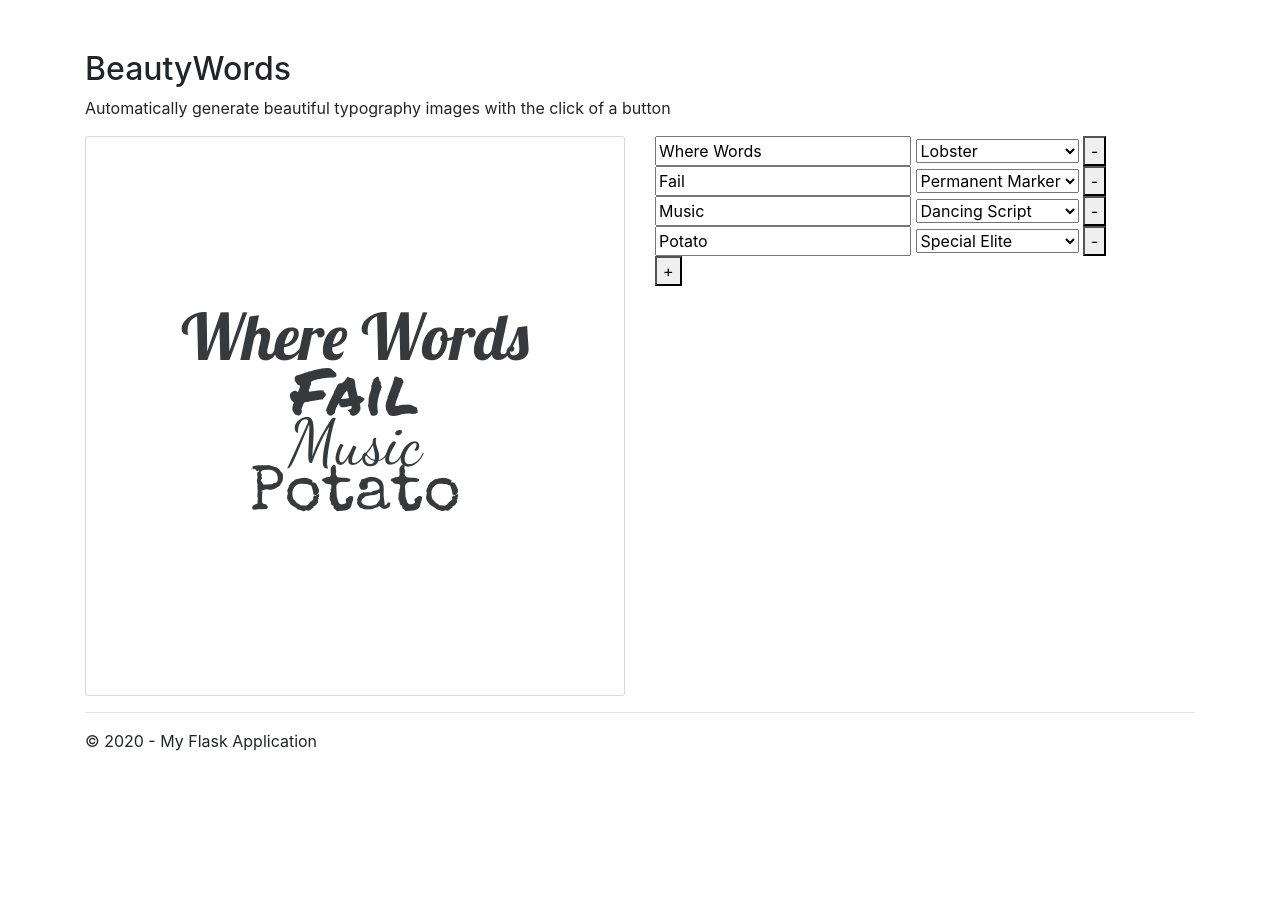
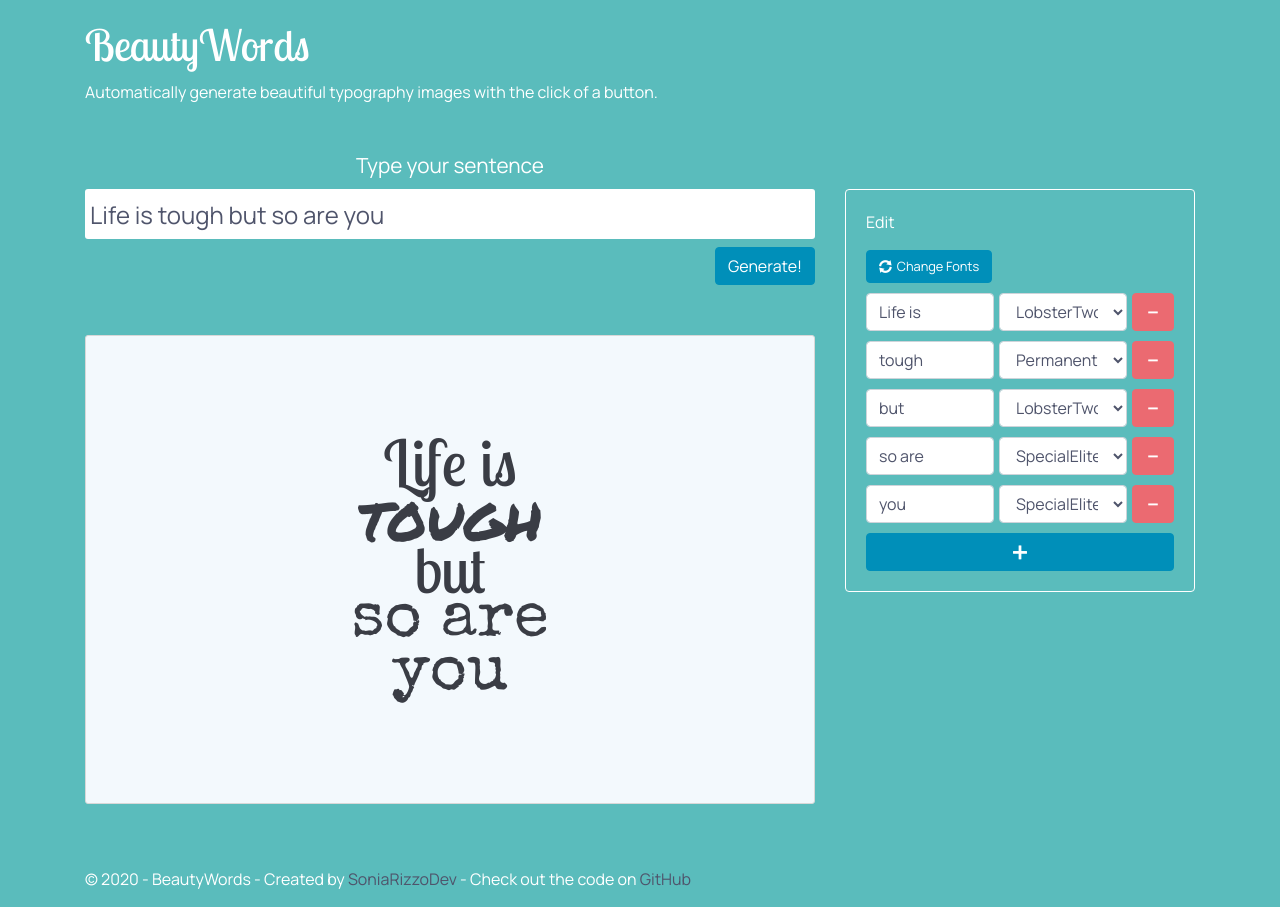
Before and after one commit to soniarizzodev/BeautyWords, a Flask app: page / in a window 1280 px wide. Before the commit the page ends 751 px from the top, so only its background shows below. Run offline with Flask 2, Linux system fonts and the light colour scheme; some libraries are stand-ins or nearby versions.

Commit message:
:bug: Fixed splitting algorithm :sparkles: Assign random fonts :sparkles: Styling

```diff
--- a/webapp/static/content/site.css
+++ b/webapp/static/content/site.css
@@ -2,26 +2,52 @@
     --font-size:4rem;
 }
 
+*{
+    box-sizing:border-box;
+}
+
+html{
+    height:100%;
+}
+
 body {
-    padding-top: 50px;
+    padding-top: 20px;
     padding-bottom: 20px;
+    font-family: 'Manrope', sans-serif;
+    background-color:#5abcbc;
+    color:#ffffff;
+    height:100%;
 }
 
 /* Set padding to keep content from hitting the edges */
 .body-content {
     padding-left: 15px;
     padding-right: 15px;
+    height:100%;
+    display:flex;
+    flex-direction:column;
+    justify-content:space-between;
 }
 
-/* Set width on the form input elements since they're 100% wide by default */
-input,
-select,
-textarea {
-    max-width: 280px;
+.separator{
+    display:block;
+    width:100%;
+    height:30px;
+}
+
+.separator div{
+    margin:20px auto;
+    height:1px;
+    width:200px;
+    background-color:#1e8f85a1;
 }
 
 .canvas{
-    height:70vh;
+    margin:50px 0 30px 0;
+    padding-top:100px;
+    padding-bottom:100px;
+    padding-left:5%;
+    padding-right:5%;
     font-size:var(--font-size);
     border:1px solid #d8d8d8;
     border-radius:3px;
@@ -29,12 +55,128 @@ textarea {
     flex-direction:column;
     justify-content:center;
     align-items:center;
+    background-color:#f3f9fd;
+    color:#272932;
 }
 
 .canvas p{
    margin:0;
    line-height:calc(var(--font-size) / 3 * 2.5);
    opacity:0.9;
+   width:100%;
+   word-wrap:break-word;
+   text-align:center;
+}
+
+label.big{
+    font-size:1.3rem;
+}
+
+.input-sentence{
+    display:block;
+    width:100%;
+    margin-bottom:.5rem;
+    padding:0 5px;
+    border-radius:3px;
+    border:none;
+    font-size:1.5rem;
+    color:#4f546b;
+}
+
+.controls{
+    padding-top:10px;
+}
+
+.controls .item{
+    display:flex;
+    flex-direction:row;
+    justify-content:space-evenly;
+    margin-bottom:10px;
+}
+
+.controls .item select{
+    display:inline-block;
+    color:#4f546b;
+    margin:0 5px;
+}
+
+.controls .item input{
+    display:inline-block;
+    color:#4f546b;
+}
+
+h2{
+    font-size:2.7rem;
+}
+
+.edit{
+    padding:20px;
+    border:1px solid #ffffff;
+    border-radius:.25rem;
+}
+
+.padding-bottom-2rem{
+    padding-bottom:3rem;
+}
+
+.btn.with-icon i{
+    padding-right:5px;
+}
+
+.btn-primary.full-width{
+    display:block;
+    width:100%;
+}
+
+.btn-primary.small{
+    font-size:0.8rem;
+}
+
+.btn-primary{
+    background-color:#008fb9;
+    border-color: #008fb9;
+}
+
+.btn-primary:hover {
+    background-color:#0081a7;
+    border-color: #0081a7;
+}
+
+.btn-primary:not(:disabled):not(.disabled).active, .btn-primary:not(:disabled):not(.disabled):active, .show>.btn-primary.dropdown-toggle {
+    background-color:#0081a7;
+    border-color: #0081a7;
+}
+
+.btn-primary.focus, .btn-primary:focus {
+    background-color:#0081a7;
+    border-color: #0081a7;
+}
+
+.btn-red{
+    background-color:#eb6a71;
+    border-color: #eb6a71;
+    color:white;
+}
+
+.btn-red:hover {
+    background-color:#df585e;
+    border-color: #df585e;
+    color:white;
+}
+
+.btn-red:not(:disabled):not(.disabled).active, .btn-red:not(:disabled):not(.disabled):active, .show>.btn-red.dropdown-toggle {
+    background-color:#df585e;
+    border-color: #df585e;
+}
+
+.btn-red.focus, .btn-red:focus {
+    background-color:#df585e;
+    border-color: #df585e;
+}
+
+
+a, a:hover, a:active{
+    color:#4f546b;
 }
 
 /*Fonts*/
@@ -91,3 +233,10 @@ textarea {
 .SpecialElite {
     font-family: "SpecialElite";
 }
+
+@media (max-width:576px){
+    .canvas p{
+        font-size:3rem;
+    }
+
+}
--- a/webapp/static/scripts/viewmodels.js
+++ b/webapp/static/scripts/viewmodels.js
@@ -3,17 +3,77 @@ var host = location.protocol + '//' + location.hostname + (location.port ? ':' +
 
 function App() {
     let _self = this;
-    this.Words = ko.observableArray([]);
-
-    _self.Words.push(new ChunkViewModel({ text: 'Where Words', font: 'Lobster' }));
-    _self.Words.push(new ChunkViewModel({ text: 'Fail', font: 'PermanentMarker' }));
-    _self.Words.push(new ChunkViewModel({ text: 'Music', font: 'DancingScript' }));
-    _self.Words.push(new ChunkViewModel({ text: 'Potato', font: 'SpecialElite' }));
+    this.SplitSentence = ko.observableArray([]);
+    this.InputSentence = ko.observable('');
+    this.Fonts = ko.observableArray(['Lobster', 'LobsterTwo', 'PermanentMarker', 'DancingScript', 'SpecialElite', 'Satisfy']);
 
     this.AddChunk = function () {
         let newChunk = new ChunkViewModel();
-        _self.Words.push(newChunk);
+        _self.SplitSentence.push(newChunk);
     };
+
+    this.ProcessSentence = function () {
+
+        _self.SplitSentence([]);
+
+        let splitSentence = _self.SplittingSentence(_self.InputSentence());
+
+        splitSentence.forEach(chunk => {
+            if (chunk) {
+                _self.SplitSentence.push(new ChunkViewModel({ text: chunk, font: _self.GetRandomFont(_self.Fonts()) }));
+            }
+        });
+
+
+    };
+
+    this.SplittingSentence = function (sentence) {
+        let resultSplitSentence = [];
+
+        let splitInput = sentence.split(' ');
+        let i = splitInput.length - 1;
+        let even = false;
+
+        while (splitInput[i]) {
+            if (!even) {
+                resultSplitSentence.unshift(splitInput[i]);
+                i -= 1;
+            }
+            else {
+                let twoWordsChunk = splitInput[i];
+                if (splitInput[i - 1])
+                    twoWordsChunk = [splitInput[i - 1], twoWordsChunk].join(' ');
+
+                resultSplitSentence.unshift(twoWordsChunk);
+                i -= 2;
+            }
+
+            even = !even;
+        }
+
+        return resultSplitSentence;
+    };
+
+    this.GetRandomFont = function (fonts) {
+        let max = fonts.length - 1;
+        let min = 0;
+        let randomNumber = Math.floor(Math.random() * (max - min + 1)) + min;
+        return fonts[randomNumber];
+    };
+
+    this.ChangeFonts = function () {
+        _self.SplitSentence().forEach(chunk => {
+            chunk.Font(_self.GetRandomFont(_self.Fonts()));
+        });
+    };
+
+    _self.SplitSentence.push(new ChunkViewModel({ text: 'Life is', font: 'LobsterTwo' }));
+    _self.SplitSentence.push(new ChunkViewModel({ text: 'tough', font: 'PermanentMarker' }));
+    _self.SplitSentence.push(new ChunkViewModel({ text: 'but', font: 'LobsterTwo' }));
+    _self.SplitSentence.push(new ChunkViewModel({ text: 'so are', font: 'SpecialElite' }));
+    _self.SplitSentence.push(new ChunkViewModel({ text: 'you', font: 'SpecialElite' }));
+
+    _self.InputSentence('Life is tough but so are you');
 }
 
 function ChunkViewModel(model) {
@@ -30,7 +90,7 @@ function ChunkViewModel(model) {
     };
 
     this.DeleteChunk = function () {
-        app.Words.remove(_self);
+        app.SplitSentence.remove(_self);
     };
 
     if (model)
--- a/webapp/templates/index.html
+++ b/webapp/templates/index.html
@@ -1,33 +1,49 @@
 {% extends "layout.html" %}
 
 {% block content %}
-
 <div class="row">
-    <div class="col-12">
-        <h2>BeautyWords</h2>
-        <p>
-            Automatically generate beautiful typography images with the click of a button
-        </p>
+    <div class="col-md-12 col-lg-8">
+        <div class="separator">
+            <div class="d-block d-lg-none"></div>
+        </div>
     </div>
-    <div class="col-sm-12 col-md-6">
-        <div class="canvas" data-bind="foreach:Words">
+    <div class="col-md-12 col-lg-4"></div>
+</div>
+<div class="row">
+    <div class="col-md-12 col-lg-8">
+        <div class="d-flex flex-row justify-content-center">
+            <label for="input_sentence" class="big">Type your sentence</label>
+        </div>
+    </div>
+</div>
+<div class="row">
+    <div class="col-md-12 col-lg-8">
+        <form class="form-group">
+            <input id="input_sentence" class="input-sentence form-control" data-bind="value:InputSentence" />
+            <div class="d-flex flex-row justify-content-end">
+                <button type="submit" class="btn btn-primary" role="button" data-bind="click:ProcessSentence">Generate!</button>
+            </div>
+        </form>
+        <div class="canvas" data-bind="foreach:SplitSentence">
             <p data-bind="text:Text, class:Font"></p>
         </div>
     </div>
-    <div class="col-sm-12 col-md-6">
-        <div class="controls" data-bind="foreach:Words">
-            <input data-bind="textInput:Text"/>
-            <select data-bind="value:Font">
-                <option value="Lobster">Lobster</option>
-                <option value="LobsterTwo">Lobster Two</option>
-                <option value="DancingScript">Dancing Script</option>
-                <option value="PermanentMarker">Permanent Marker</option>
-                <option value="Satisfy">Satisfy</option>
-                <option value="SpecialElite">Special Elite</option>
-            </select>
-            <button data-bind="click:DeleteChunk">-</button>
+    <div class="col-md-12 col-lg-4 form-group">
+        <div class="edit">
+            <p data-bind="visible:SplitSentence().length > 0">Edit</p>
+            <button data-bind="click:ChangeFonts" class="btn btn-primary small with-icon" role="button"><i class="icofont-ui-rotation"></i>Change Fonts</button>
+            <div class="controls" data-bind="foreach:SplitSentence">
+                <div class="item">
+                    <input data-bind="textInput:Text" class="form-control" aria-label="Sentence Chunk" />
+                    <select data-bind="options: $root.Fonts(),
+                                    value: Font" class="form-control" aria-label="Select a Font"></select>
+                    <button data-bind="click:DeleteChunk" class="btn btn-red" role="button" aria-label="remove chunk" title="Remove Chunk"><i class="icofont-minus"></i></button>
+                </div>
+
+            </div>
+            <button data-bind="click:AddChunk" class="btn btn-primary full-width" role="button" aria-label="add chunk" title="Add Chunk"><i class="icofont-plus"></i></button>
         </div>
-        <button data-bind="click:AddChunk">+</button>
+
     </div>
 </div>
 {% endblock %}
--- a/webapp/templates/layout.html
+++ b/webapp/templates/layout.html
@@ -3,19 +3,34 @@
 <head>
     <meta charset="utf-8" />
     <meta name="viewport" content="width=device-width, initial-scale=1.0">
-    <title>{{ title }} - The easiest typography generator</title>
+    <title>BeautyWords - The easiest typography generator</title>
 
     <link rel="stylesheet" type="text/css" href="/static/content/bootstrap/bootstrap.min.css" />
     <link rel="stylesheet" type="text/css" href="/static/content/site.css" />
+    <link rel="stylesheet" type="text/css" href="/static/fonts/icofont/icofont.min.css" />
+    <link href="https://fonts.googleapis.com/css2?family=Manrope&display=swap" rel="stylesheet">
+
+    <meta property="og:title" content="BeautyWords - The easiest typography generator">
+    <meta property="og:description" content="Generate a beautiful poster with your favourite sentences">
+    <meta property="og:image" content="{{ url_for('static', filename='images/preview.png') }}">
+    <meta name="twitter:card" content="summary_large_image">
 
 </head>
 
 <body>
     <div class="container body-content">
+        <div class="row">
+            <div class="col-12">
+                <h2 class="LobsterTwo">BeautyWords</h2>
+                <p>
+                    Automatically generate beautiful typography images with the click of a button.
+                </p>
+            </div>
+        </div>
         {% block content %}{% endblock %}
         <hr />
         <footer>
-            <p>&copy; {{ year }} - My Flask Application</p>
+            <p>&copy; {{ year }} - BeautyWords - Created by <a href="https://www.soniarizzodev.com/" target="_blank" rel="noopener">SoniaRizzoDev</a> - Check out the code on <a href="https://github.com/soniarizzodev/BeautyWords" target="_blank" rel="noopener">GitHub</a></p>
         </footer>
     </div>
     <script type="text/javascript" src="/static/scripts/jquery-3.5.0.min.js"></script>
```
Also changed, not shown: webapp/static/fonts/icofont/fonts/icofont.ttf (added), webapp/static/fonts/icofont/fonts/icofont.woff (added), webapp/static/fonts/icofont/fonts/icofont.woff2 (added), webapp/static/fonts/icofont/icofont.min.css (added), 2 other files.
